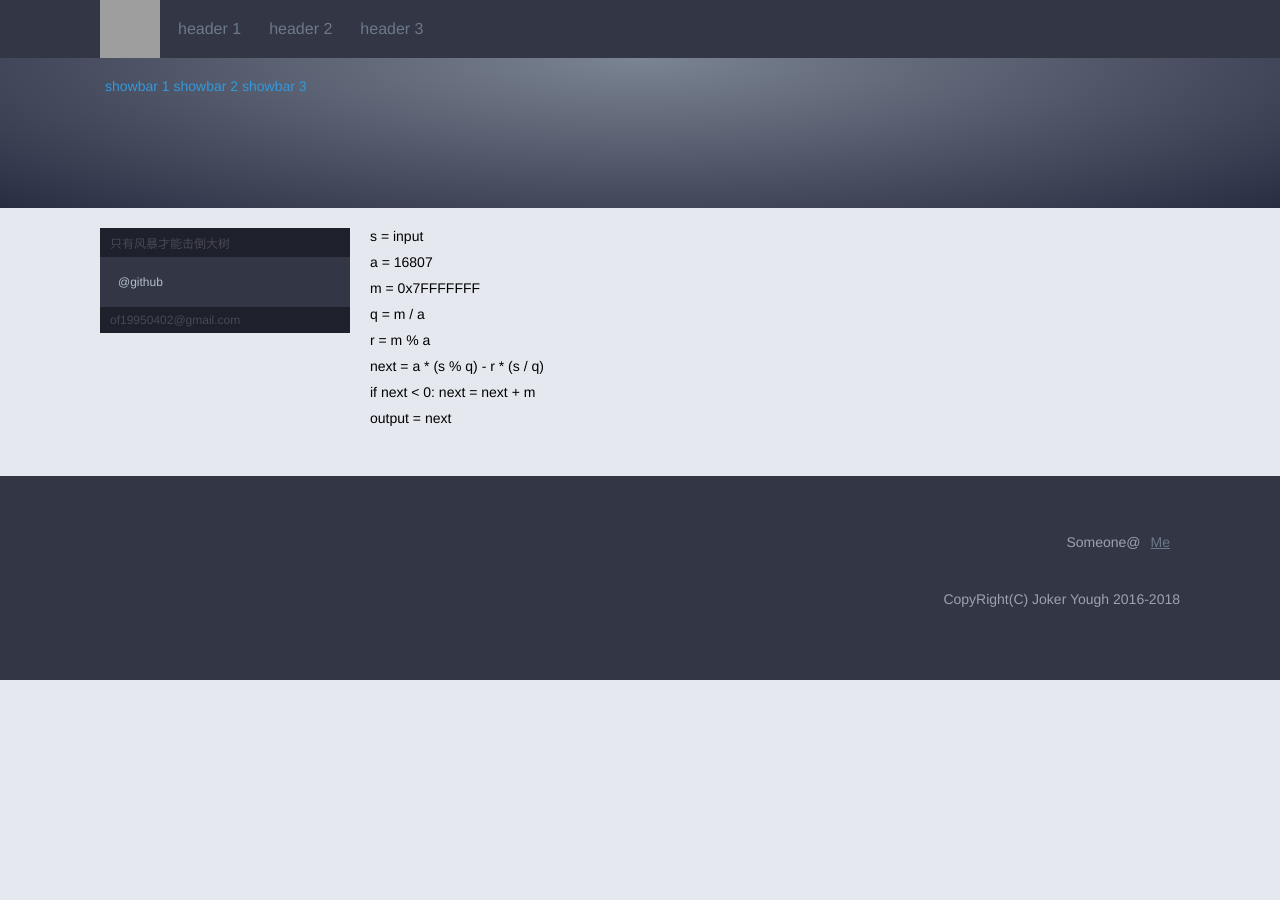
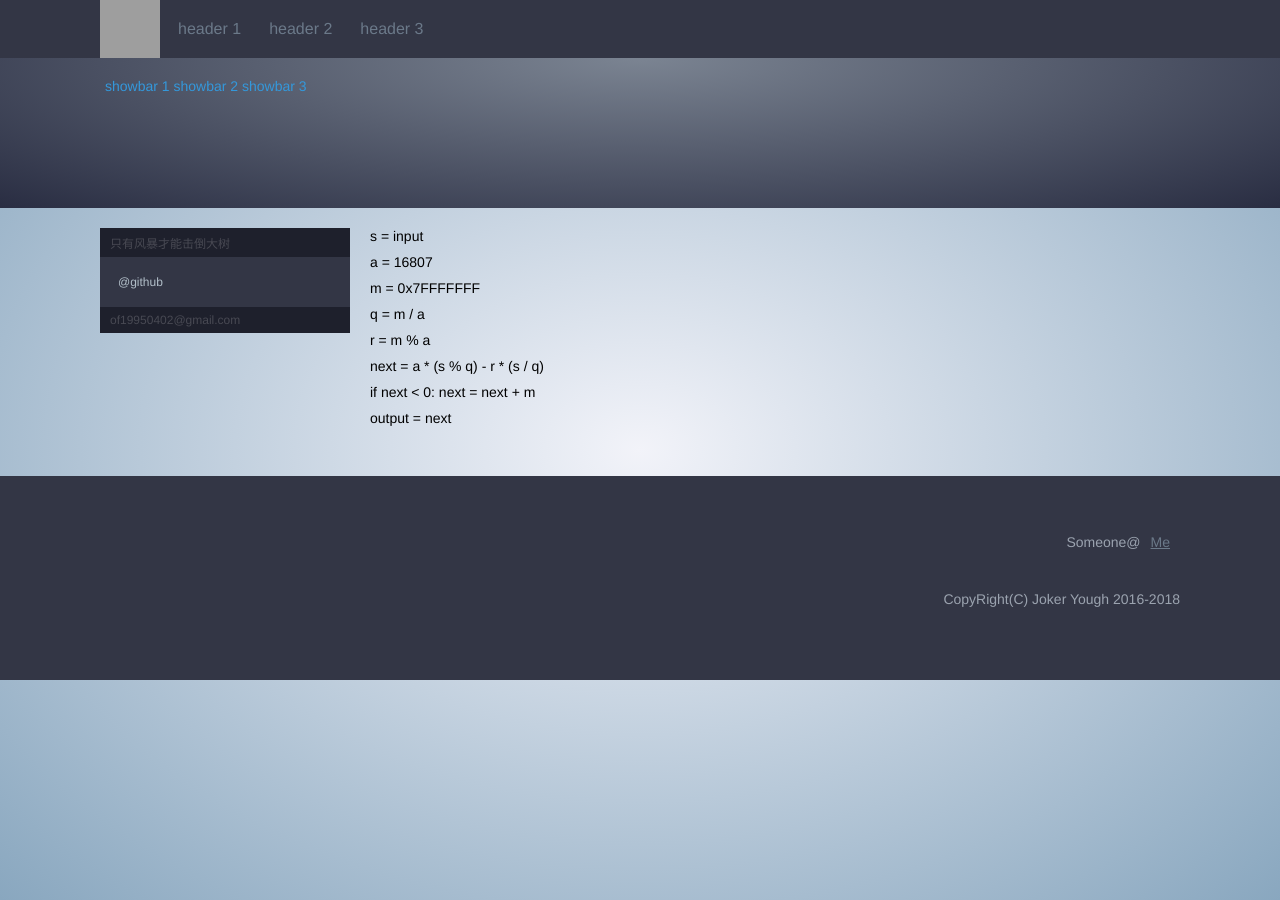
Before and after one commit to pw1316/pw1316.github.io, a Jekyll site: the page built from docs/rand16807.md, in a window 1280 px wide. Built offline with Jekyll 4.4.1, drawn with Linux system fonts in a browser that asks for light colours; our own code applies the rules of GitHub Pages for plain Markdown files; grey boxes are pictures that could not be loaded.

Commit message:
update body back ground color

```diff
--- a/_layouts/default.html
+++ b/_layouts/default.html
@@ -1,7 +1,7 @@
 <!DOCTYPE html>
 <html>
     {% include head.html %}
-    <body>
+    <body class="bg">
         {{ content }}
     </body>
 </html>
```
